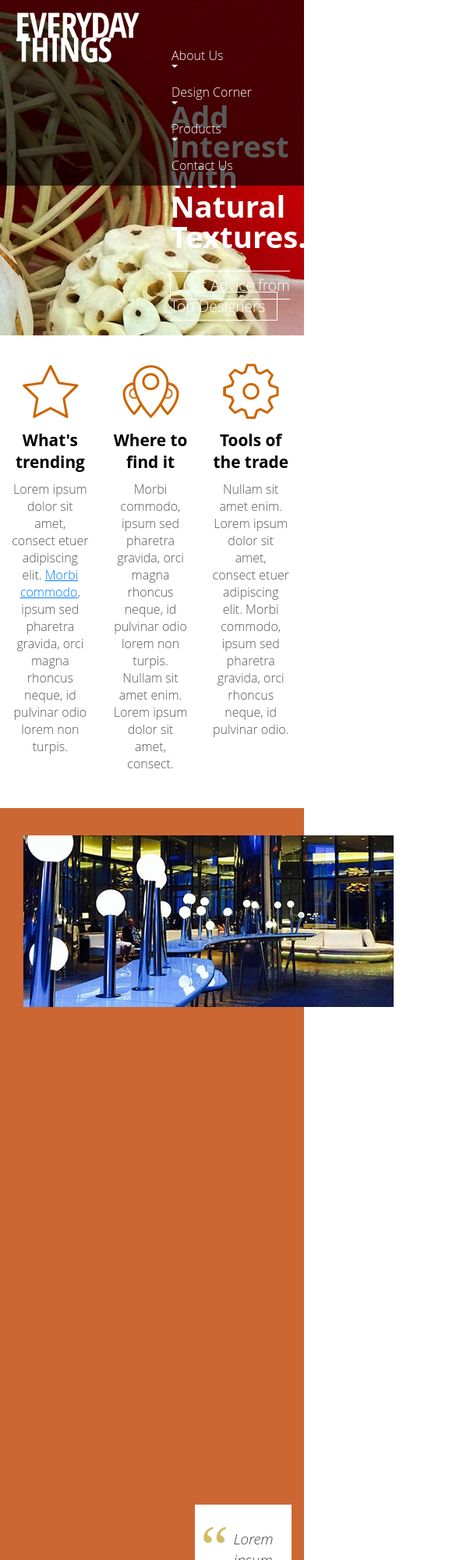
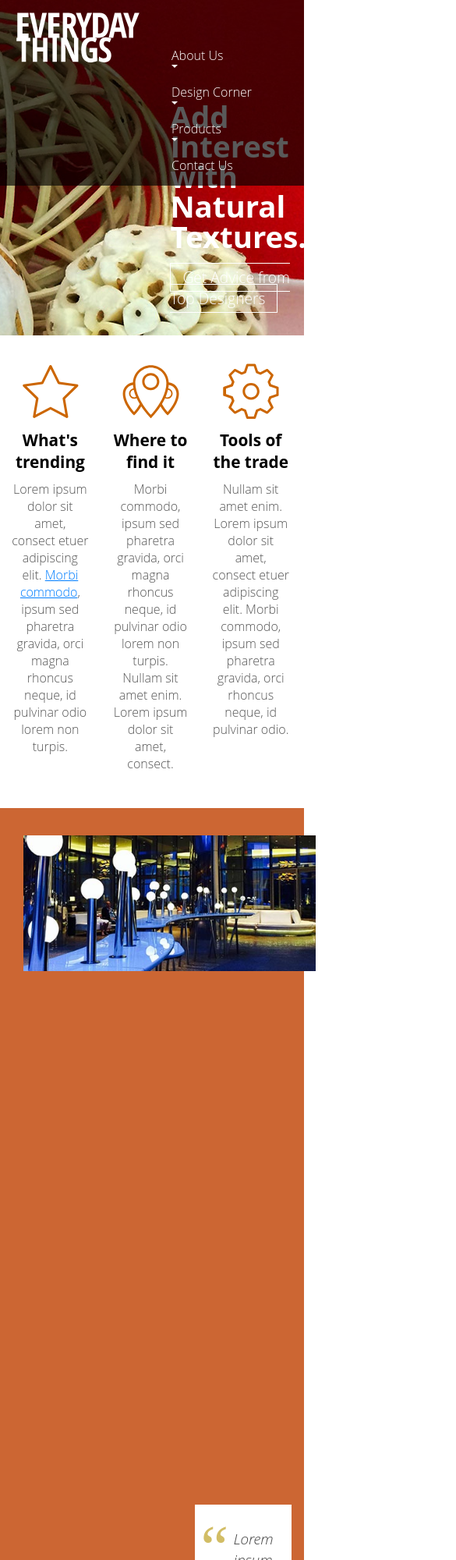
Before and after one commit to bvmCoder/myResponsiveWebsite, a plain HTML site: page index.html in a window 390 px wide. Shown: the top 2000 px of the page at 78% size, 585 px wide, since content can reach past the window. Drawn offline with Linux system fonts and the light colour scheme.

Commit message:
Added media queries for header and section

```diff
--- a/css/screen.css
+++ b/css/screen.css
@@ -422,7 +422,14 @@ footer a:hover {
         left: 56%;
     }
 
-    header div.hero {
-        left: 56%;
+    header div.hero h1 {
+        margin-bottom: 20px;
+    }
+
+    /* Section - atmosphere */
+
+    section.atmosphere article {
+        padding-left: 400px;
+        background-size: 375px auto;
     }
 }
```
